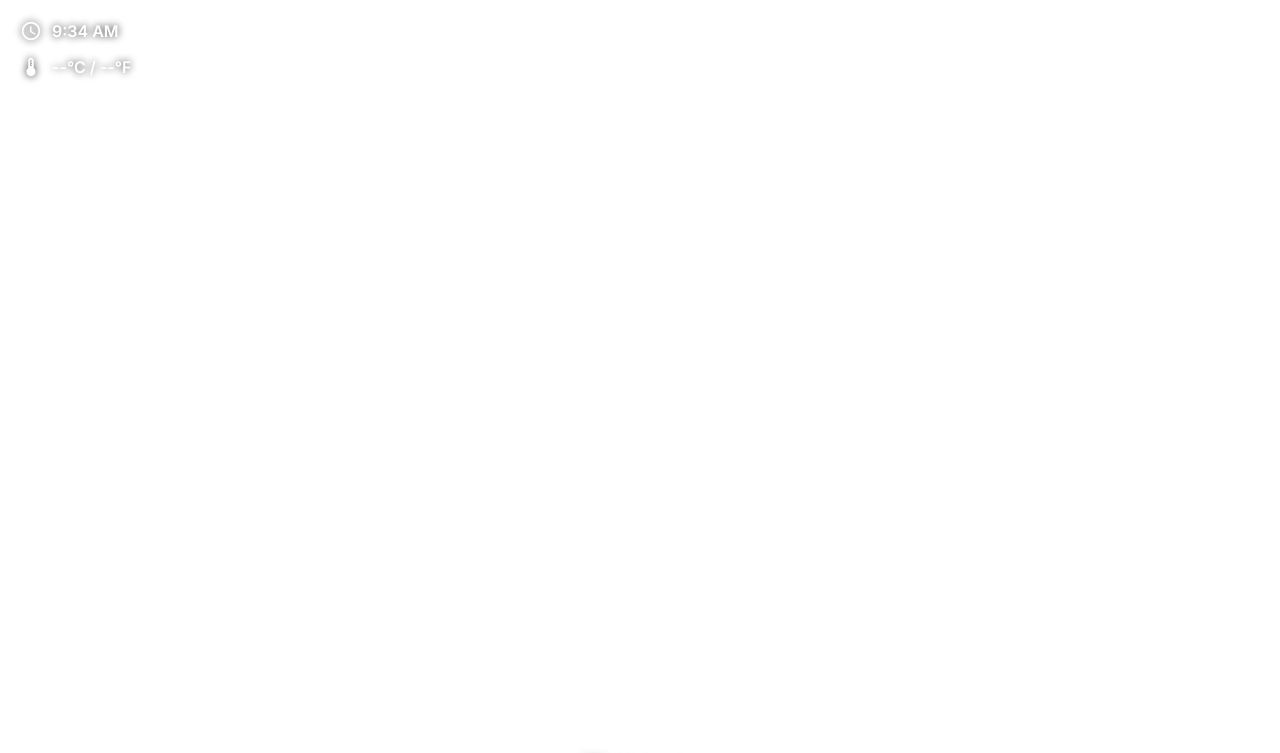
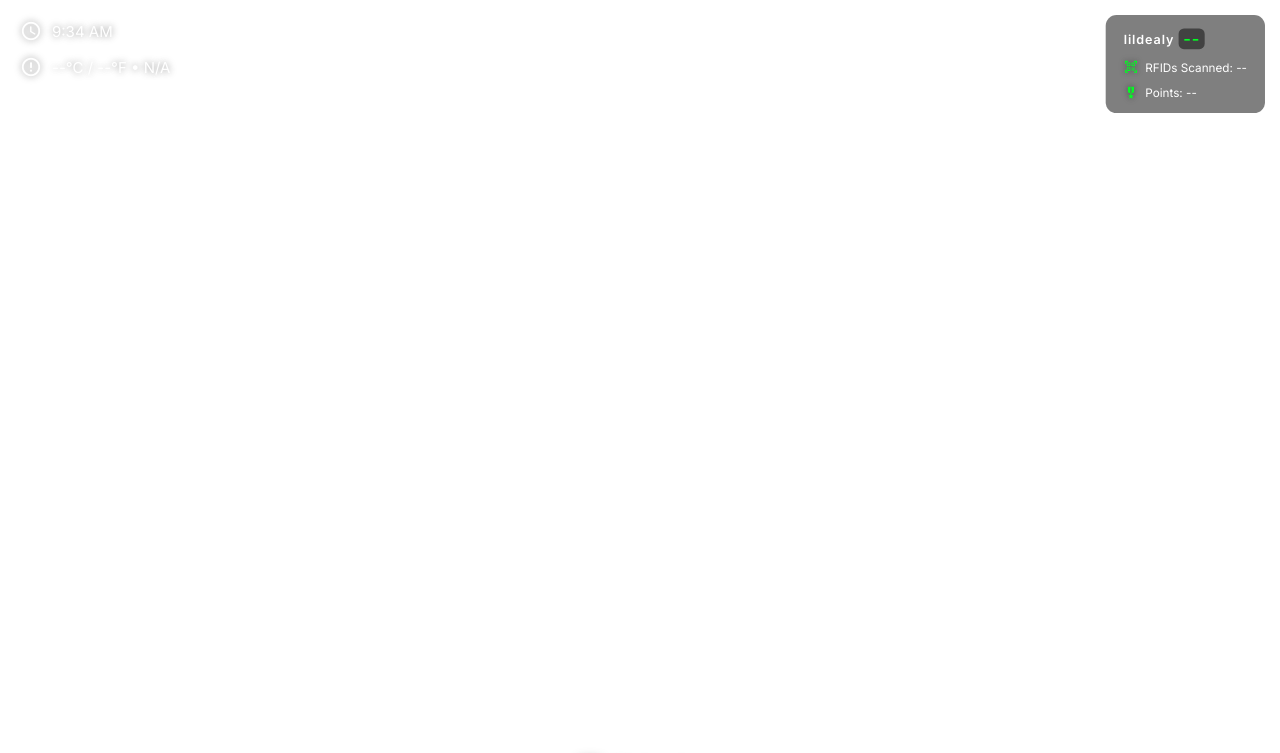
Before and after one commit to overlay333/overlay, a plain HTML site: page index.html in a window 1280 px wide. Shown: the top 753 px of the page. Drawn offline with Linux system fonts and the light colour scheme; no server answers.

Commit message:
Update index.html

```diff
--- a/index.html
+++ b/index.html
@@ -4,9 +4,10 @@
   <meta charset="UTF-8" />
   <title>overlay</title>
 
-  <link href="https://fonts.googleapis.com/css2?family=Inter:wght@600&display=swap" rel="stylesheet" />
+  <link href="https://fonts.googleapis.com/css2?family=Inter:wght@400;600&display=swap" rel="stylesheet" />
   <link href="https://fonts.googleapis.com/icon?family=Material+Icons" rel="stylesheet" />
   <link href="https://fonts.googleapis.com/icon?family=Material+Icons+Outlined" rel="stylesheet" />
+  <link href="https://fonts.googleapis.com/css2?family=Roboto+Mono:wght@500&display=swap" rel="stylesheet" />
 
   <style>
     html, body {
@@ -38,19 +39,23 @@
     .material-icons,
     .material-icons-outlined {
       font-size: 22px;
+      font-weight: 400;
       color: white;
       text-shadow:
-        0 0 6px rgba(0, 0, 0, 0.3),
-        0 0 8px rgba(0, 0, 0, 0.3),
-        0 0 10px rgba(0, 0, 0, 0.3);
+        0 0 6px rgba(0, 0, 0, 0.2),
+        0 0 8px rgba(0, 0, 0, 0.3);
     }
 
     .info-text {
-      font-size: 16px;
+      font-size: 15px;
+      font-weight: 300;
+      margin-top: 0px;
+      line-height: 1;
+      display: flex;
+      align-items: center;
       text-shadow:
-        0 0 6px rgba(0, 0, 0, 0.3),
-        0 0 8px rgba(0, 0, 0, 0.3),
-        0 0 10px rgba(0, 0, 0, 0.3);
+        0 0 6px rgba(0, 0, 0, 0.2),
+        0 0 8px rgba(0, 0, 0, 0.3);
     }
 
     .bottom-identity {
@@ -81,6 +86,53 @@
       top: 0;
       display: flex;
       align-items: center;
+      letter-spacing: 1px;
+    }
+
+    .score-box {
+      position: absolute;
+      top: 15px;
+      right: 15px;
+      background: rgba(0, 0, 0, 0.5);
+      border-radius: 12px;
+      padding: 15px 20px;
+      display: flex;
+      flex-direction: column;
+      gap: 12px;
+      font-family: 'Inter', sans-serif;
+      color: white;
+      transform: scale(0.9);
+      transform-origin: top right;
+    }
+
+    .score-title {
+      font-size: 14px;
+      font-weight: 600;
+      letter-spacing: 1px;
+    }
+
+    .score-rank {
+      display: inline-block;
+      background: rgba(0, 0, 0, 0.48);
+      padding: 2px 5px;
+      border-radius: 6px;
+      font-family: 'Roboto Mono', monospace;
+      font-weight: 600;
+      font-size: 14px;
+      color: #00ff22;
+    }
+
+    .score-row {
+      display: flex;
+      align-items: center;
+      gap: 8px;
+      font-size: 13px;
+      font-weight: 500;
+    }
+
+    .score-row .material-icons {
+      font-size: 16px;
+      color: #00ff22;
     }
   </style>
 </head>
@@ -91,7 +143,7 @@
       <span id="clock" class="info-text">--:-- --</span>
     </div>
     <div class="section">
-      <span class="material-icons-outlined">device_thermostat</span>
+      <span class="material-icons-outlined" id="weather-icon">device_thermostat</span>
       <span id="temperature" class="info-text">--°C / --°F</span>
     </div>
   </div>
@@ -99,6 +151,20 @@
   <div class="bottom-identity">
     <img src="https://uxwing.com/wp-content/themes/uxwing/download/brands-and-social-media/kick-streaming-platform-logo-icon.png" alt="Kick Logo" class="kick-logo-img" />
     <div class="small-name">lildealy</div>
+  </div>
+
+  <div id="score-box" class="score-box">
+    <div class="score-title">
+      lildealy <span id="score-rank" class="score-rank">--</span>
+    </div>
+    <div class="score-row">
+      <span class="material-icons">qr_code_scanner</span>
+      <span>RFIDs Scanned: <span id="score-scans">--</span></span>
+    </div>
+    <div class="score-row">
+      <span class="material-icons">military_tech</span>
+      <span>Points: <span id="score-points">--</span></span>
+    </div>
   </div>
 
   <script>
@@ -114,19 +180,60 @@
     setInterval(updateClock, 1000);
     updateClock();
 
+    const weatherIconMap = {
+      0: { icon: 'wb_sunny', desc: 'Clear sky' },
+      1: { icon: 'wb_sunny', desc: 'Mostly clear' },
+      2: { icon: 'partly_cloudy_day', desc: 'Partly cloudy' },
+      3: { icon: 'cloud', desc: 'Cloudy' },
+      45: { icon: 'foggy', desc: 'Fog' },
+      48: { icon: 'foggy', desc: 'Depositing rime fog' },
+      51: { icon: 'grain', desc: 'Light drizzle' },
+      53: { icon: 'grain', desc: 'Moderate drizzle' },
+      55: { icon: 'grain', desc: 'Dense drizzle' },
+      61: { icon: 'rainy', desc: 'Slight rain' },
+      63: { icon: 'rainy', desc: 'Moderate rain' },
+      65: { icon: 'rainy', desc: 'Heavy rain' },
+      71: { icon: 'ac_unit', desc: 'Slight snow' },
+      73: { icon: 'ac_unit', desc: 'Moderate snow' },
+      75: { icon: 'ac_unit', desc: 'Heavy snow' },
+      95: { icon: 'thunderstorm', desc: 'Thunderstorm' },
+      96: { icon: 'thunderstorm', desc: 'Thunderstorm with hail' },
+      99: { icon: 'thunderstorm', desc: 'Thunderstorm with heavy hail' }
+    };
+
     async function fetchWeatherInfo() {
       try {
         const res = await fetch('https://api.open-meteo.com/v1/forecast?latitude=30.2672&longitude=-97.7431&current_weather=true&timezone=auto');
         const data = await res.json();
         const c = data.current_weather.temperature;
         const f = (c * 9 / 5 + 32).toFixed(1);
-        document.getElementById('temperature').textContent = `${c}°C / ${f}°F`;
+        const code = data.current_weather.weathercode;
+        const weatherData = weatherIconMap[code] || { icon: 'help_outline', desc: 'Unknown' };
+        document.getElementById('weather-icon').textContent = weatherData.icon;
+        document.getElementById('temperature').textContent = `${c}°C / ${f}°F • ${weatherData.desc}`;
       } catch {
-        document.getElementById('temperature').textContent = '--°C / --°F';
+        document.getElementById('weather-icon').textContent = 'error_outline';
+        document.getElementById('temperature').textContent = '--°C / --°F • N/A';
       }
     }
     fetchWeatherInfo();
     setInterval(fetchWeatherInfo, 600000);
+
+    async function fetchOverlayData() {
+      try {
+        const res = await fetch('https://api.iceposeidon.com/overlay/lildealy');
+        const data = await res.json();
+        document.getElementById('score-rank').textContent = `#${data.leaderboard_ranking ?? '--'}`;
+        document.getElementById('score-scans').textContent = data.rfids_scanned ?? '--';
+        document.getElementById('score-points').textContent = data.points ?? '--';
+      } catch {
+        document.getElementById('score-rank').textContent = '--';
+        document.getElementById('score-scans').textContent = '--';
+        document.getElementById('score-points').textContent = '--';
+      }
+    }
+    fetchOverlayData();
+    setInterval(fetchOverlayData, 6000);
   </script>
 </body>
 </html>
```
